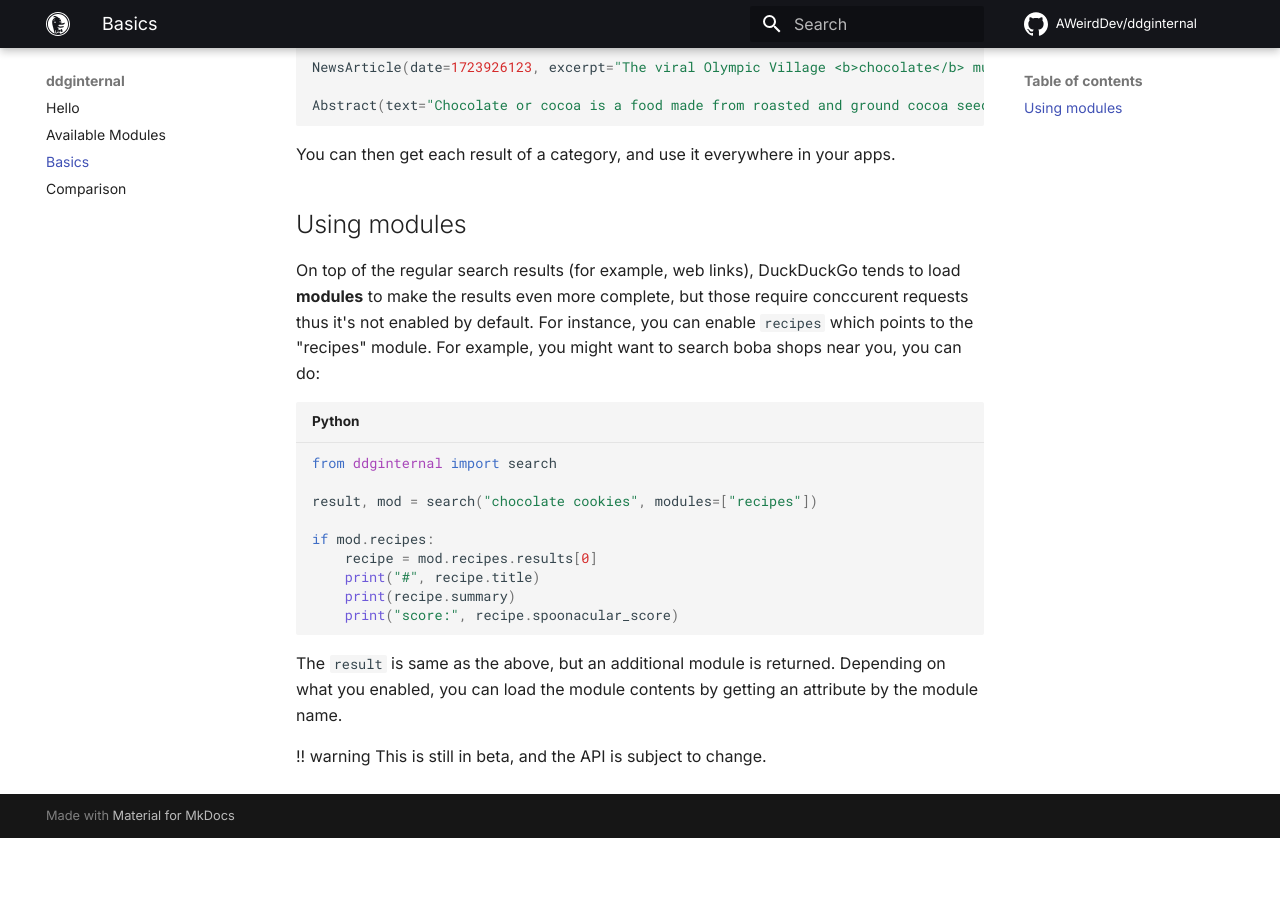
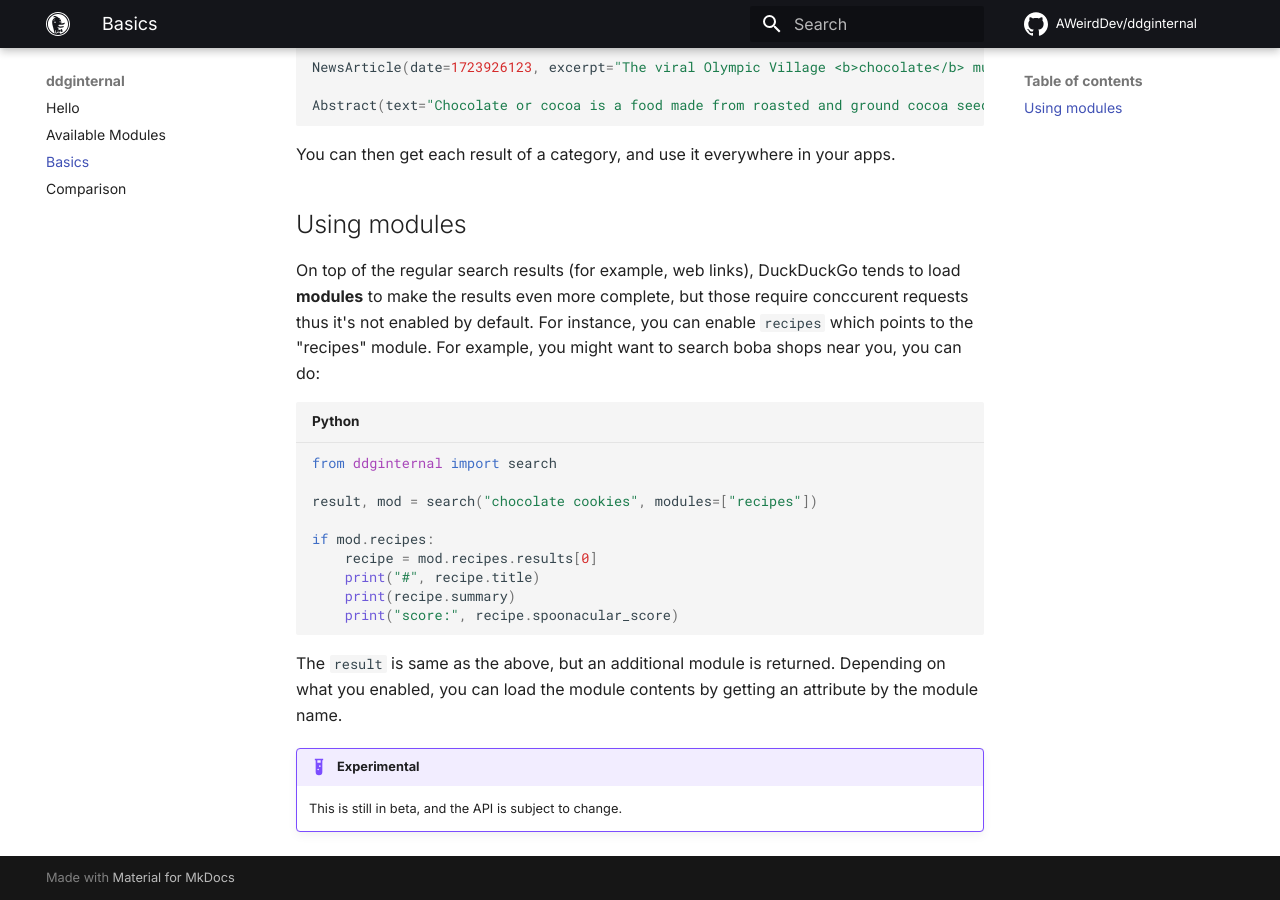
Before and after one commit to AWeirdDev/ddginternal, an MkDocs documentation site: the page built from docs/basics.md, in a window 1280 px wide and 900 px high, scrolled down 758 px. Built offline with MkDocs 1.6.1 and Material for MkDocs 9.7.7, drawn with Linux system fonts in a browser that asks for light colours; comment, search, counter and statistics services are not loaded; before the commit the page ends 1596 px from its top, so only the background shows below that.

Commit message:
updated docs for "warning" sign

```diff
--- a/docs/basics.md
+++ b/docs/basics.md
@@ -49,5 +49,6 @@ if mod.recipes:
 
 The `result` is same as the above, but an additional module is returned. Depending on what you enabled, you can load the module contents by getting an attribute by the module name.
 
-!! warning
+!!! example "Experimental"
+
     This is still in beta, and the API is subject to change.
```
